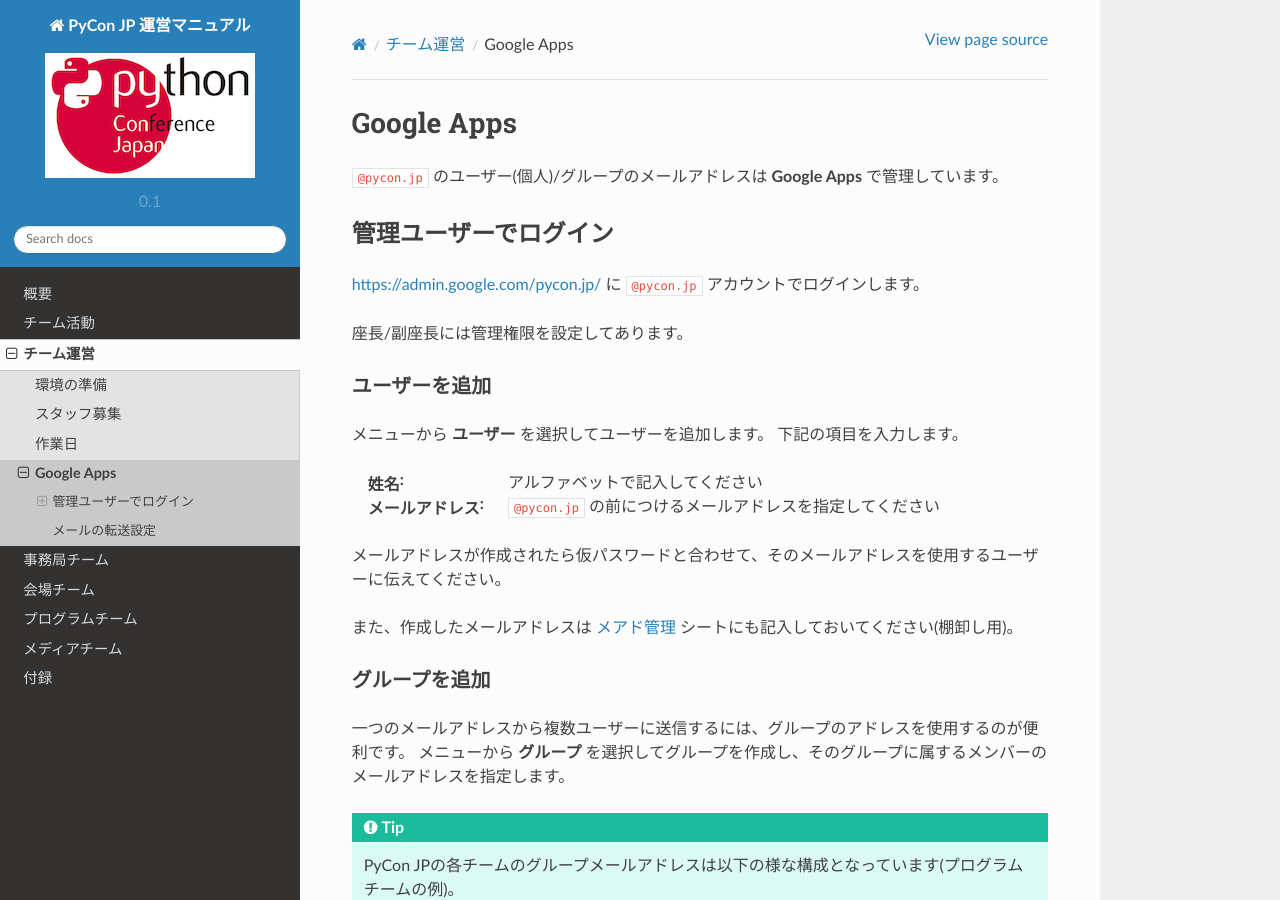
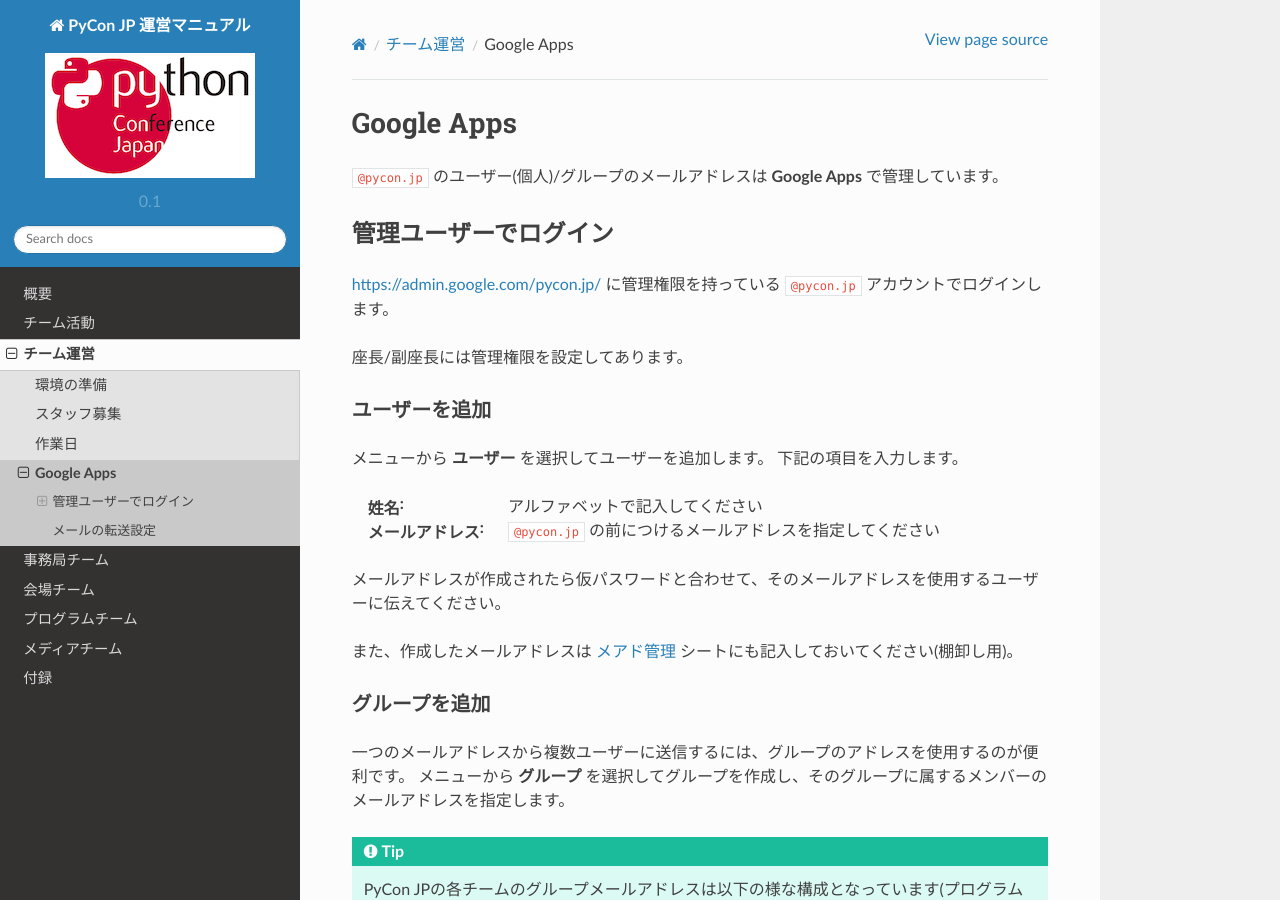
Before and after one commit to pyconjp/manual, a Sphinx documentation site: the page built from source/management/google-apps.rst, in a window 1280 px wide and 900 px high. Built offline with Sphinx 7.4.7 and the Read the Docs theme 2.0.0, drawn with Linux system fonts in a browser that asks for light colours.

Commit message:
ISSHA-188 revice google apps page

```diff
--- a/source/management/google-apps.rst
+++ b/source/management/google-apps.rst
@@ -8,7 +8,7 @@
 
 管理ユーザーでログイン
 ======================
-https://admin.google.com/pycon.jp/ に ``@pycon.jp`` アカウントでログインします。
+https://admin.google.com/pycon.jp/ に管理権限を持っている ``@pycon.jp`` アカウントでログインします。
 
 座長/副座長には管理権限を設定してあります。
 
```
